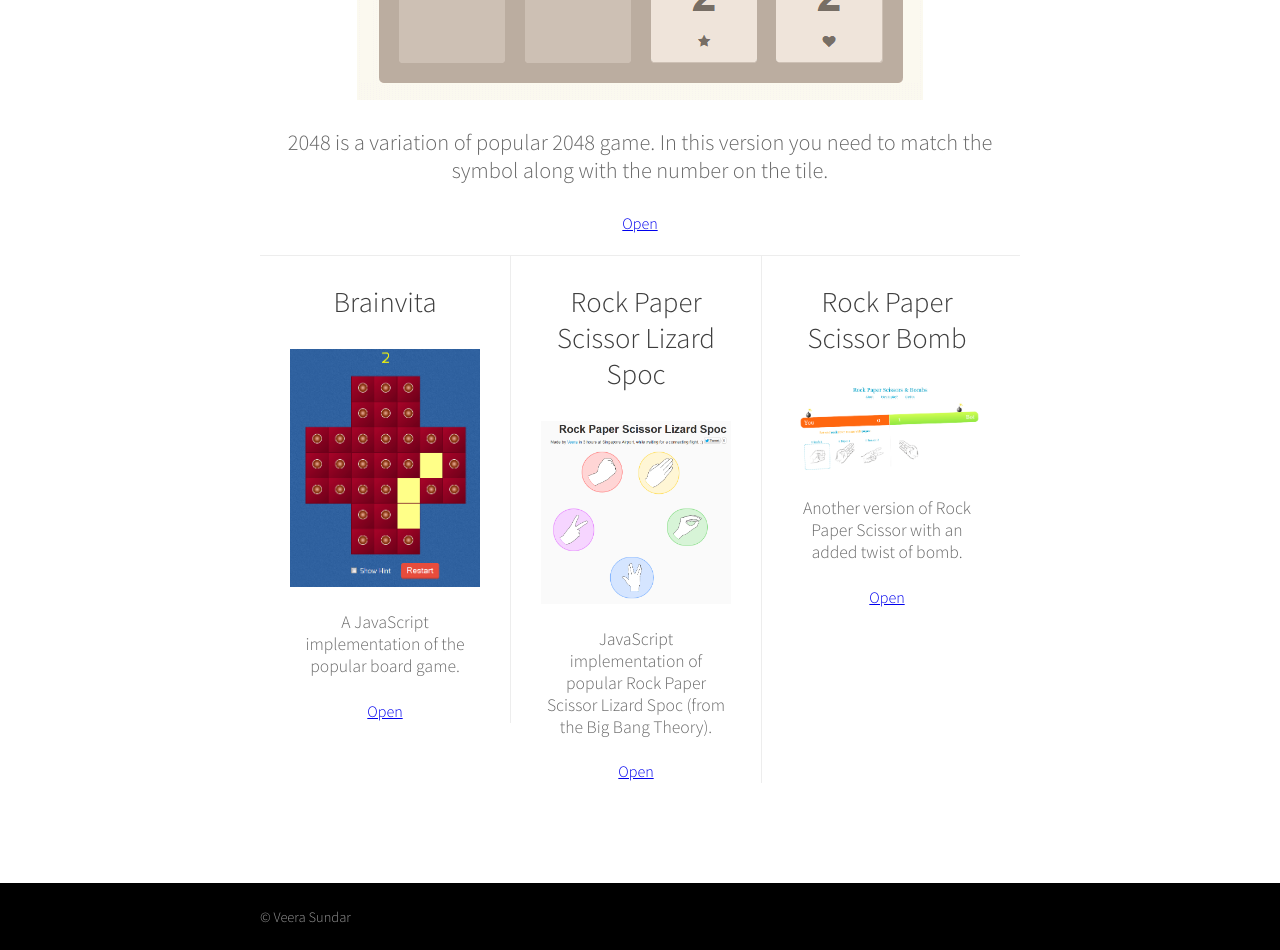
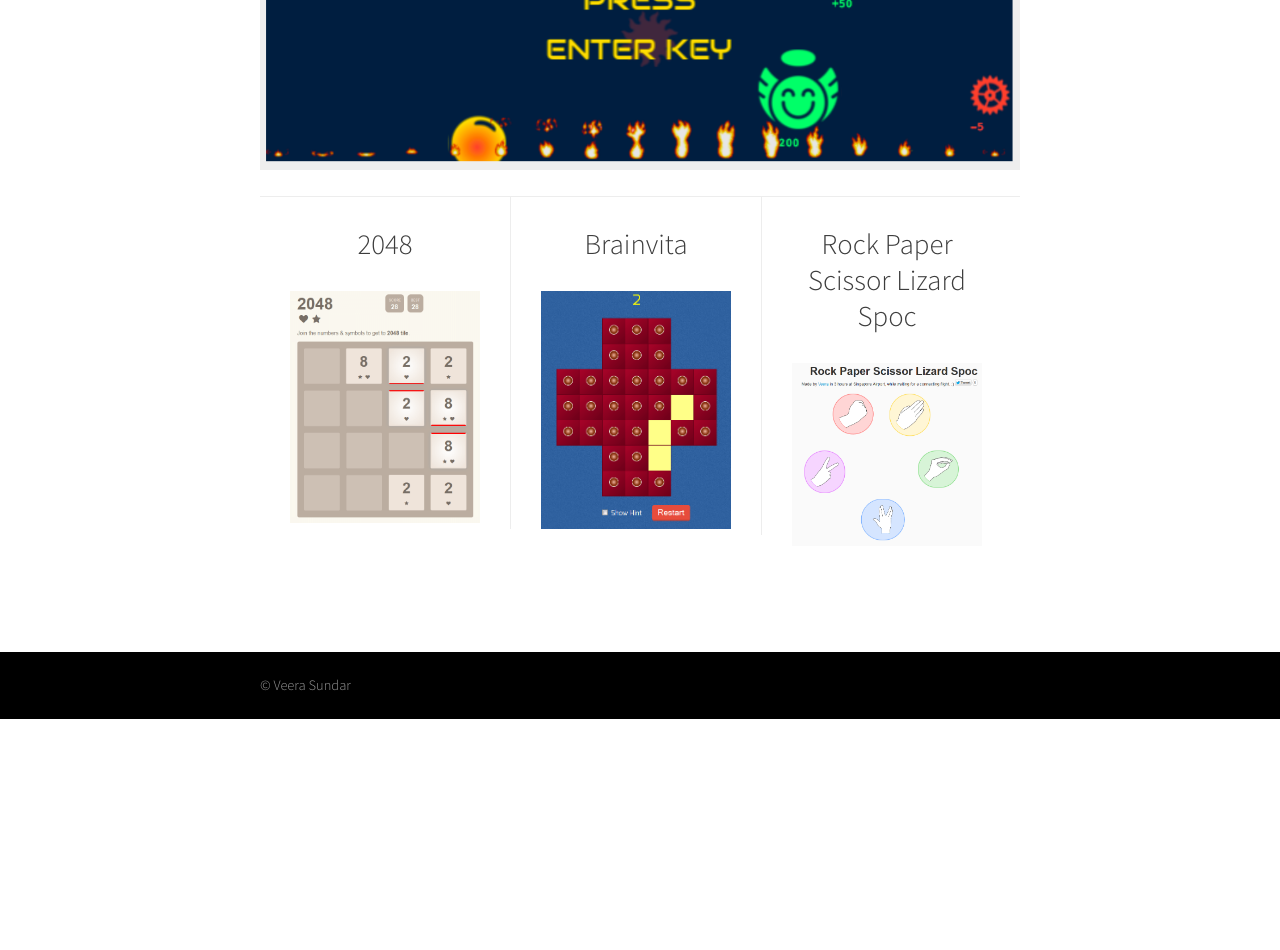
Before and after one commit to vraa/homepage, a website: page index.htm in a window 1280 px wide. Shown: the part 2860-3810 px from the top of the page. After the commit the page ends 3579 px from the top, so only its background shows below. Drawn offline with Linux system fonts and the light colour scheme.

Commit message:
Add Suzhi game screenshot.

```diff
--- a/index.htm
+++ b/index.htm
@@ -109,38 +109,23 @@
     <h2>Games</h2>
     <ol>
       <li class="featured">
+        <h3>Suzhi</h3>
+        <a href="http://veerasundar.com/suzhi/"><img src="img/projects/suzhi.png" alt="Suzhi" title="Suzhi"></a>
+      </li>
+      <li>
         <h3>2048</h3>
         <a href="http://veerasundar.com/2048/"><img src="img/projects/2048.png" alt="2048" title="2048"></a>
-
-        <p>2048 is a variation of popular 2048 game. In this version you need to match the symbol along with the number
-          on the tile.</p>
-        <a href="http://veerasundar.com/2048/">Open</a>
       </li>
       <li>
         <h3>Brainvita</h3>
         <a href="http://veerasundar.com/33holepegsolitaire/"><img src="img/projects/brainvita.png" alt="Brainvita"
                                                                   title="Brainvita"></a>
-
-        <p>A JavaScript implementation of the popular board game.</p>
-        <a href="http://veerasundar.com/33holepegsolitaire/">Open</a>
       </li>
       <li>
         <h3>Rock Paper Scissor Lizard Spoc</h3>
         <a href="http://veerasundar.com/rock-paper-scissor-lizard-spoc/"><img src="img/projects/rpsls.png"
                                                                               alt="Rock Paper Scissor Lizard Spoc"
                                                                               title="Rock Paper Scissor Lizard Spoc"></a>
-
-        <p>JavaScript implementation of popular Rock Paper Scissor Lizard Spoc (from the Big Bang Theory).</p>
-        <a href="http://veerasundar.com/rock-paper-scissor-lizard-spoc/">Open</a>
-      </li>
-      <li>
-        <h3>Rock Paper Scissor Bomb</h3>
-        <a href="http://veerasundar.com/rock-paper-scissors/"><img src="img/projects/rpsb.png"
-                                                                   alt="Rock Paper Scissor Bomb"
-                                                                   title="Rock Paper Scissor Bomb"></a>
-
-        <p>Another version of Rock Paper Scissor with an added twist of bomb.</p>
-        <a href="http://veerasundar.com/rock-paper-scissors/">Open</a>
       </li>
     </ol>
   </article>
```
Also changed, not shown: img/projects/suzhi.png (added).
